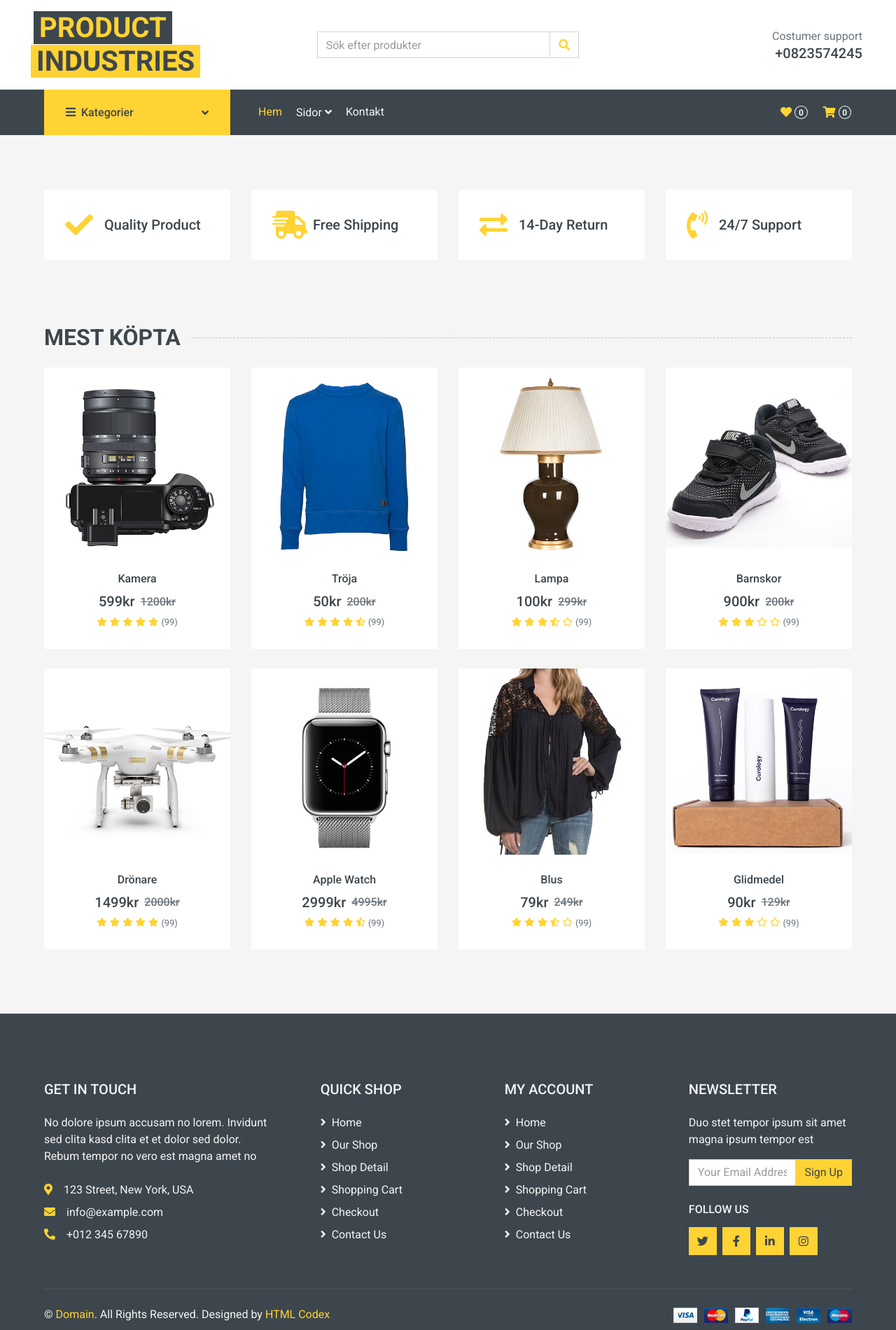
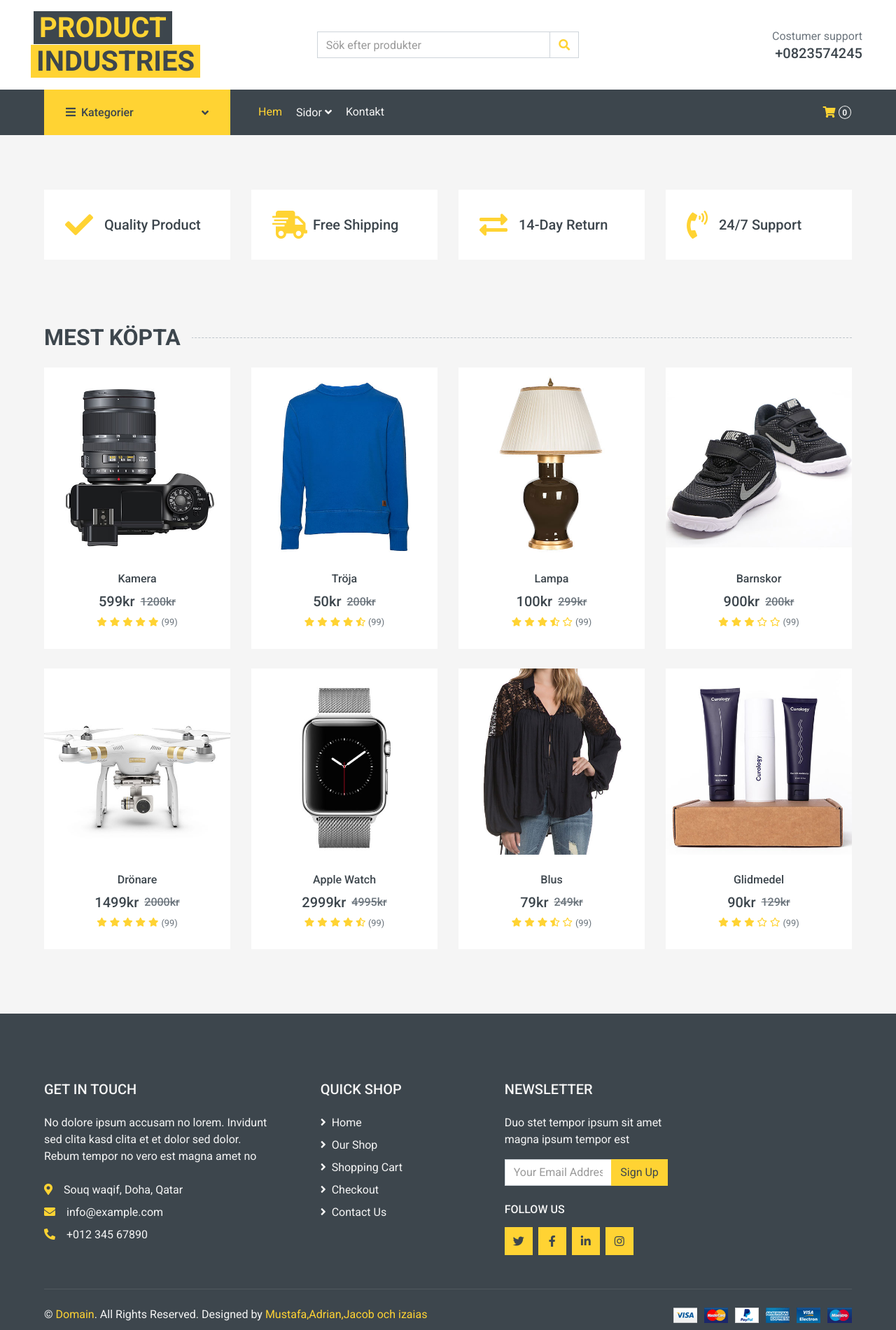
Before and after one commit to JacobLundstrom/TEST-VERIFIERING, a website with bundled scripts: page index.html in a window 1280 px wide. Shown: the whole page at 70% size. Built offline with nearby package versions, Linux system fonts and the light colour scheme.

Commit message:
Ändra lite skit

```diff
--- a/index.html
+++ b/index.html
@@ -109,10 +109,6 @@
                             <a href="contact.html" class="nav-item nav-link">Kontakt</a>
                         </div>
                         <div class="navbar-nav ml-auto py-0 d-none d-lg-block">
-                            <a href="" class="btn px-0">
-                                <i class="fas fa-heart text-primary"></i>
-                                <span class="badge text-secondary border border-secondary rounded-circle" style="padding-bottom: 2px;">0</span>
-                            </a>
                             <a href="" class="btn px-0 ml-3">
                                 <i class="fas fa-shopping-cart text-primary"></i>
                                 <span class="badge text-secondary border border-secondary rounded-circle" style="padding-bottom: 2px;">0</span>
@@ -197,7 +193,6 @@
                         <img class="img-fluid w-100" src="img/product-1.jpg" alt="">
                         <div class="product-action">
                             <a class="btn btn-outline-dark btn-square" href=""><i class="fa fa-shopping-cart"></i></a>
-                            <a class="btn btn-outline-dark btn-square" href=""><i class="far fa-heart"></i></a>
                             <a class="btn btn-outline-dark btn-square" href=""><i class="fa fa-sync-alt"></i></a>
                             <a class="btn btn-outline-dark btn-square" href=""><i class="fa fa-search"></i></a>
                         </div>
@@ -224,7 +219,6 @@
                         <img class="img-fluid w-100" src="img/product-2.jpg" alt="">
                         <div class="product-action">
                             <a class="btn btn-outline-dark btn-square" href=""><i class="fa fa-shopping-cart"></i></a>
-                            <a class="btn btn-outline-dark btn-square" href=""><i class="far fa-heart"></i></a>
                             <a class="btn btn-outline-dark btn-square" href=""><i class="fa fa-sync-alt"></i></a>
                             <a class="btn btn-outline-dark btn-square" href=""><i class="fa fa-search"></i></a>
                         </div>
@@ -251,7 +245,6 @@
                         <img class="img-fluid w-100" src="img/product-3.jpg" alt="">
                         <div class="product-action">
                             <a class="btn btn-outline-dark btn-square" href=""><i class="fa fa-shopping-cart"></i></a>
-                            <a class="btn btn-outline-dark btn-square" href=""><i class="far fa-heart"></i></a>
                             <a class="btn btn-outline-dark btn-square" href=""><i class="fa fa-sync-alt"></i></a>
                             <a class="btn btn-outline-dark btn-square" href=""><i class="fa fa-search"></i></a>
                         </div>
@@ -278,7 +271,6 @@
                         <img class="img-fluid w-100" src="img/product-4.jpg" alt="">
                         <div class="product-action">
                             <a class="btn btn-outline-dark btn-square" href=""><i class="fa fa-shopping-cart"></i></a>
-                            <a class="btn btn-outline-dark btn-square" href=""><i class="far fa-heart"></i></a>
                             <a class="btn btn-outline-dark btn-square" href=""><i class="fa fa-sync-alt"></i></a>
                             <a class="btn btn-outline-dark btn-square" href=""><i class="fa fa-search"></i></a>
                         </div>
@@ -305,7 +297,6 @@
                         <img class="img-fluid w-100" src="img/product-5.jpg" alt="">
                         <div class="product-action">
                             <a class="btn btn-outline-dark btn-square" href=""><i class="fa fa-shopping-cart"></i></a>
-                            <a class="btn btn-outline-dark btn-square" href=""><i class="far fa-heart"></i></a>
                             <a class="btn btn-outline-dark btn-square" href=""><i class="fa fa-sync-alt"></i></a>
                             <a class="btn btn-outline-dark btn-square" href=""><i class="fa fa-search"></i></a>
                         </div>
@@ -332,7 +323,6 @@
                         <img class="img-fluid w-100" src="img/product-6.jpg" alt="">
                         <div class="product-action">
                             <a class="btn btn-outline-dark btn-square" href=""><i class="fa fa-shopping-cart"></i></a>
-                            <a class="btn btn-outline-dark btn-square" href=""><i class="far fa-heart"></i></a>
                             <a class="btn btn-outline-dark btn-square" href=""><i class="fa fa-sync-alt"></i></a>
                             <a class="btn btn-outline-dark btn-square" href=""><i class="fa fa-search"></i></a>
                         </div>
@@ -359,7 +349,6 @@
                         <img class="img-fluid w-100" src="img/product-7.jpg" alt="">
                         <div class="product-action">
                             <a class="btn btn-outline-dark btn-square" href=""><i class="fa fa-shopping-cart"></i></a>
-                            <a class="btn btn-outline-dark btn-square" href=""><i class="far fa-heart"></i></a>
                             <a class="btn btn-outline-dark btn-square" href=""><i class="fa fa-sync-alt"></i></a>
                             <a class="btn btn-outline-dark btn-square" href=""><i class="fa fa-search"></i></a>
                         </div>
@@ -386,7 +375,6 @@
                         <img class="img-fluid w-100" src="img/product-8.jpg" alt="">
                         <div class="product-action">
                             <a class="btn btn-outline-dark btn-square" href=""><i class="fa fa-shopping-cart"></i></a>
-                            <a class="btn btn-outline-dark btn-square" href=""><i class="far fa-heart"></i></a>
                             <a class="btn btn-outline-dark btn-square" href=""><i class="fa fa-sync-alt"></i></a>
                             <a class="btn btn-outline-dark btn-square" href=""><i class="fa fa-search"></i></a>
                         </div>
@@ -420,7 +408,7 @@
             <div class="col-lg-4 col-md-12 mb-5 pr-3 pr-xl-5">
                 <h5 class="text-secondary text-uppercase mb-4">Get In Touch</h5>
                 <p class="mb-4">No dolore ipsum accusam no lorem. Invidunt sed clita kasd clita et et dolor sed dolor. Rebum tempor no vero est magna amet no</p>
-                <p class="mb-2"><i class="fa fa-map-marker-alt text-primary mr-3"></i>123 Street, New York, USA</p>
+                <p class="mb-2"><i class="fa fa-map-marker-alt text-primary mr-3"></i>Souq waqif, Doha, Qatar</p>
                 <p class="mb-2"><i class="fa fa-envelope text-primary mr-3"></i>info@example.com</p>
                 <p class="mb-0"><i class="fa fa-phone-alt text-primary mr-3"></i>+012 345 67890</p>
             </div>
@@ -431,18 +419,6 @@
                         <div class="d-flex flex-column justify-content-start">
                             <a class="text-secondary mb-2" href="#"><i class="fa fa-angle-right mr-2"></i>Home</a>
                             <a class="text-secondary mb-2" href="#"><i class="fa fa-angle-right mr-2"></i>Our Shop</a>
-                            <a class="text-secondary mb-2" href="#"><i class="fa fa-angle-right mr-2"></i>Shop Detail</a>
-                            <a class="text-secondary mb-2" href="#"><i class="fa fa-angle-right mr-2"></i>Shopping Cart</a>
-                            <a class="text-secondary mb-2" href="#"><i class="fa fa-angle-right mr-2"></i>Checkout</a>
-                            <a class="text-secondary" href="#"><i class="fa fa-angle-right mr-2"></i>Contact Us</a>
-                        </div>
-                    </div>
-                    <div class="col-md-4 mb-5">
-                        <h5 class="text-secondary text-uppercase mb-4">My Account</h5>
-                        <div class="d-flex flex-column justify-content-start">
-                            <a class="text-secondary mb-2" href="#"><i class="fa fa-angle-right mr-2"></i>Home</a>
-                            <a class="text-secondary mb-2" href="#"><i class="fa fa-angle-right mr-2"></i>Our Shop</a>
-                            <a class="text-secondary mb-2" href="#"><i class="fa fa-angle-right mr-2"></i>Shop Detail</a>
                             <a class="text-secondary mb-2" href="#"><i class="fa fa-angle-right mr-2"></i>Shopping Cart</a>
                             <a class="text-secondary mb-2" href="#"><i class="fa fa-angle-right mr-2"></i>Checkout</a>
                             <a class="text-secondary" href="#"><i class="fa fa-angle-right mr-2"></i>Contact Us</a>
@@ -475,7 +451,7 @@
                 <p class="mb-md-0 text-center text-md-left text-secondary">
                     &copy; <a class="text-primary" href="#">Domain</a>. All Rights Reserved. Designed
                     by
-                    <a class="text-primary" href="https://htmlcodex.com">HTML Codex</a>
+                    <a class="text-primary" href="">Mustafa,Adrian,Jacob och izaias</a>
                 </p>
             </div>
             <div class="col-md-6 px-xl-0 text-center text-md-right">
--- a/package.json
+++ b/package.json
@@ -9,6 +9,7 @@
   "author": "",
   "license": "ISC",
   "devDependencies": {
+    "jest": "^29.7.0",
     "jsdom": "^23.0.1"
   }
 }
```
Also changed, not shown: checkout.html (+0 -4 lines), contact.html (+0 -4 lines), detail.html (+0 -9 lines), 1 other file.
